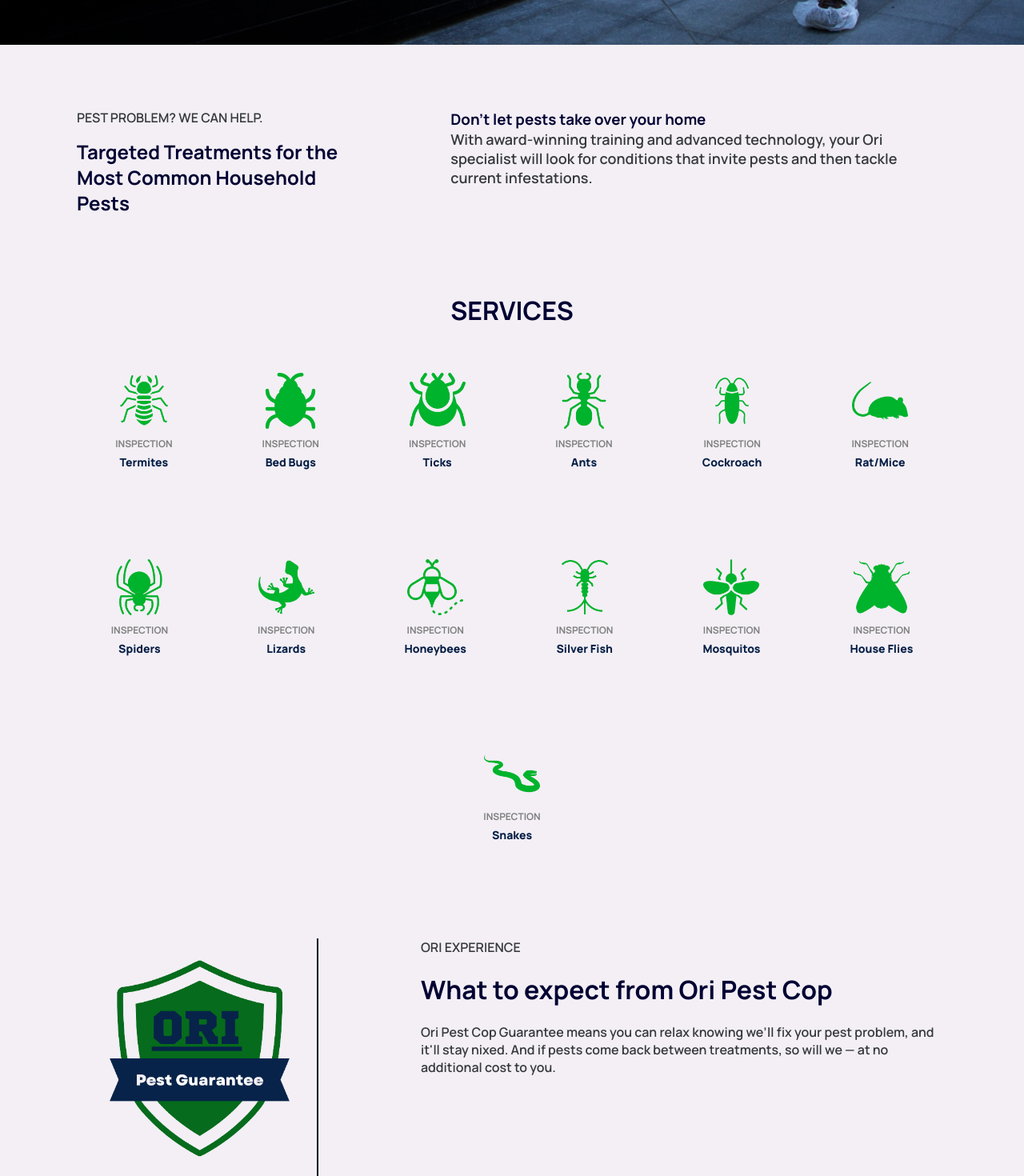
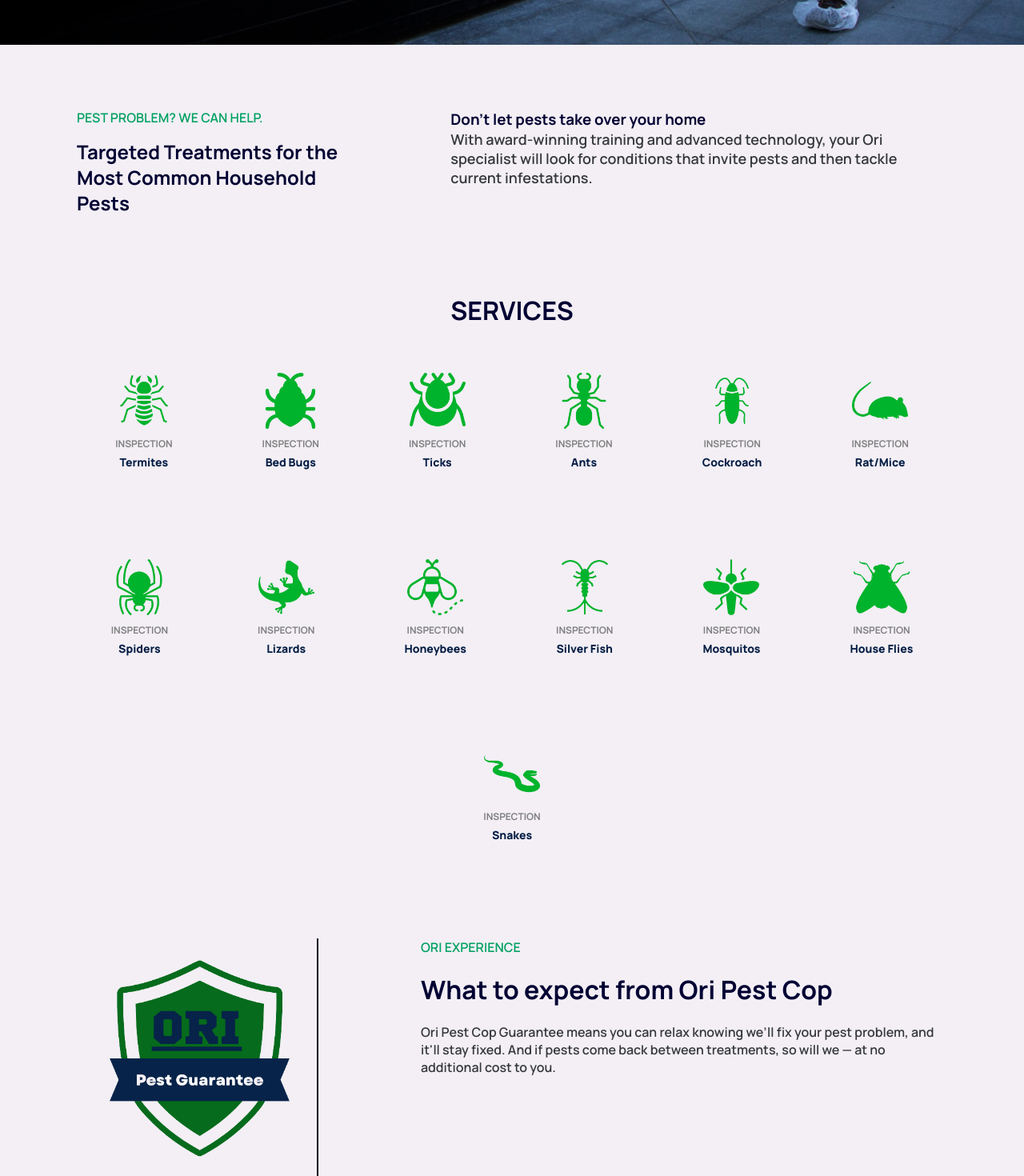
Before and after one commit to NithinGopal/ori-pest-control, a React (Create React App) app: page /pest-control in a window 1280 px wide. Shown: the part 860-2330 px from the top of the page at 80% size. Built offline with nearby package versions, Linux system fonts and the light colour scheme.

Commit message:
service fix

```diff
--- a/package.json
+++ b/package.json
@@ -1,5 +1,6 @@
 {
   "name": "ori-pest-control",
+  "homepage": "http://oripestcop.in" ,
   "version": "0.1.0",
   "private": true,
   "dependencies": {
--- a/src/components/aboutBadge/AboutBadge.jsx
+++ b/src/components/aboutBadge/AboutBadge.jsx
@@ -9,7 +9,7 @@ const AboutBadge = ({ icon, text}) => {
     <div className='ori__aboutBadge'>
         <div className='ori__aboutBadge-card'>
             <BiHomeSmile color='#334B4A' size={80} />
-            <h2>100+ homes serviced</h2>
+            <h2>500+ homes serviced</h2>
             <p>Specializing in your local pest populations.</p>
         </div>
         <div className='ori__aboutBadge-card'>
--- a/src/index.css
+++ b/src/index.css
@@ -14,7 +14,7 @@
   --color-btn: #d8441e;
   --color-chatbtn : #00B6FF;
   --cta-bg : #031D44;
-  --sub-heading: brown;
+  --sub-heading: #00A161;
 }
 
 body {
--- a/src/routes/pestControl/PestControl.jsx
+++ b/src/routes/pestControl/PestControl.jsx
@@ -91,7 +91,7 @@ const PestControl = () => {
           <p>ORI EXPERIENCE</p>
           <h1>What to expect from Ori Pest Cop</h1>
           <p>
-            Ori Pest Cop Guarantee means you can relax knowing we’ll fix your pest problem, and it'll stay nixed. And if pests come back between treatments, so will we — at no additional cost to you.
+            Ori Pest Cop Guarantee means you can relax knowing we’ll fix your pest problem, and it'll stay fixed. And if pests come back between treatments, so will we — at no additional cost to you.
           </p>
         </div>
       </div>
--- a/src/routes/pestControl/pestControl.styles.css
+++ b/src/routes/pestControl/pestControl.styles.css
@@ -91,7 +91,7 @@
 .ori__pestControl-problem_left p {
     font-size: 16px;
     font-weight: 600;
-    color: var(--color-text);
+    color: var(--sub-heading);
     padding: 1rem 0;
 }
 
@@ -170,6 +170,10 @@
     padding-left: 4rem;
 
     font-family: var(--font-family);
+}
+
+.ori__pestControl-expect_content p:first-of-type {
+    color: var(--sub-heading);
 }
 
 .ori__pestControl-expect_content p {
--- a/src/routes/termiteControl/termiteControl.styles.css
+++ b/src/routes/termiteControl/termiteControl.styles.css
@@ -138,7 +138,7 @@
 }
 
 .ori__termiteControl-science_content-heading p {
-    color: brown;
+    color: var(--sub-heading);
     font-weight: 600;
     word-spacing: 2px;
 }
@@ -148,7 +148,7 @@
 }
 
 .ori__termiteControl-science_content-heading a {
-    color: var(--sub-heading);
+    color: firebrick;
     font-weight: 600;
     text-decoration: underline;
 }
@@ -391,6 +391,12 @@
         text-align: left;
     }
 
+    .ori__termiteControl-hero_heading {
+        position: absolute;
+        top: 20px;
+        left: 20px;
+    }
+
     .ori__termiteControl-science {
         display: flex;
         flex-flow: column wrap;
```
